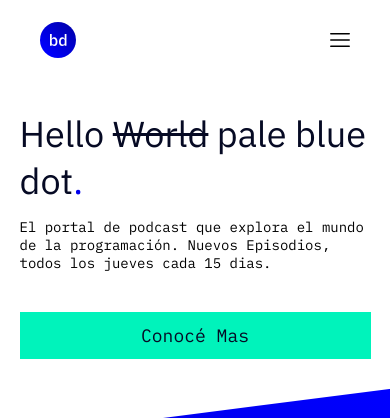
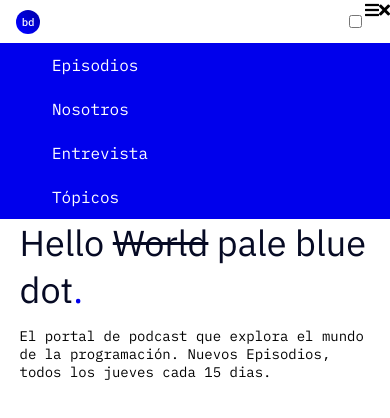
Before and after one commit to lina2435/landing_sprint1, a plain HTML site: page index.html in a window 390 px wide. Shown: the top 418 px of the page. Drawn offline with Linux system fonts and the light colour scheme; a script that the page names is missing.

Commit message:
penultimo cambio

```diff
--- a/index.html
+++ b/index.html
@@ -23,7 +23,42 @@
 </head>
 
 <body class="base">
-    <!--empezar cabezera---->
+    <header class="conteiner">
+
+        <div class="bd-logo">
+            <img src="landing-imagenes/icons/logo.svg" class="logo" alt="">
+        </div>
+        <input id="menu-check" type="checkbox">
+
+        <label for="menu-check">
+                <i class="fas fa-bars"></i>
+            </label>
+        <label for="menu-check">
+                <i class="fas fa-times"></i>
+            </label>
+
+
+        <nav class="menu-color">
+            <ul class="menu">
+                <li class="head1">
+                    <a href="#section-podcast">Episodios</a>
+                </li>
+
+                <li class="head1">
+                    <a href="#nosotros">Nosotros</a>
+                </li>
+                <li class="head1">
+                    <a href="#entrevista">Entrevista</a>
+                </li>
+                <li class="head1">
+                    <a href="#topicos">Tópicos</a>
+                </li>
+            </ul>
+        </nav>
+
+    </header>
+    <!--
+    empezar cabezera
     <header class="header">
         <img src="landing-imagenes/icons/logo.svg" class="logo" alt="">
         <nav class="menu menu--desktop">
@@ -43,8 +78,9 @@
                 </li>
             </ul>
         </nav>
-        <div id="menu_icon_burguer" class="menu-icon" onclick="abrir_cerrar_menu()">
-            <!-- <i class="fas fa-bars"></i> -->
+
+              <div id="menu_icon_burguer" class="menu-icon" onclick="abrir_cerrar_menu()">
+             <i class="fas fa-bars"></i>
             <svg version="1.1" id="Capa_1" xmlns="http://www.w3.org/2000/svg" xmlns:xlink="http://www.w3.org/1999/xlink" x="0px" y="0px" viewBox="0 0 512 512" style="enable-background:new 0 0 512 512;" xml:space="preserve">
                 <g>
                     <g>
@@ -67,6 +103,7 @@
 
             </svg>
         </div>
+
         <div id="close_icon" onclick="abrir_cerrar_menu()">
             <i class="fas fa-times"></i>
         </div>
@@ -88,6 +125,8 @@
             </li>
         </ul>
     </div>
+    -->
+
     <section class="landing-section">
         <div class="information">
             <h1 class="title">
@@ -104,6 +143,9 @@
 
 
     </section>
+
+
+
     <!--empezar episodios---->
 
     <section id="section-podcast">
--- a/js/menu.js
+++ /dev/null
@@ -1,23 +0,0 @@
-var menu_abierto = false
-
-function abrir_cerrar_menu() {
-    if (menu_abierto) {
-        document.getElementById("menu_mobile").style.display = "none";
-        // muestro hamburguesa
-        // oculto aspa
-        menu_abierto = false;
-        document.getElementById("menu_icon_burguer").style.display = "block";
-        document.getElementById("close_icon").style.display = "none";
-
-    } else {
-        document.getElementById("menu_mobile").style.display = "block";
-        // muestro aspa
-        // oculto hamburguesa
-        menu_abierto = true;
-        document.getElementById("close_icon").style.display = "block";
-        document.getElementById("menu_icon_burguer").style.display = "none";
-
-
-    }
-
-}
--- a/styles/header.css
+++ b/styles/header.css
@@ -1,4 +1,4 @@
-.logo {
+/*.logo {
     width: 36px;
     float: left;
 }
@@ -7,20 +7,86 @@
     float: left;
     list-style: none;
     padding: 10px;
+}*/
+
+.bd-logo {
+    flex: 1;
 }
 
-header {
-    padding: 0px;
-    display: flex;
-    align-items: center;
-    justify-content: space-between;
-    padding-left: 40px;
-    padding-right: 40px;
-    padding-top: 22px;
-    padding-bottom: 22px;
+.logo {
+    width: 36px;
 }
 
-.menu ul {
+.conteiner {
+    padding-left: 100px;
+    padding-top: 22px;
+    padding-right: 0px;
+    padding-bottom: 110px;
+    display: flex;
+    flex-wrap: wrap;
+}
+
+.menu {
+    flex-direction: row;
+    display: flex;
+}
+
+.head1 a {
+    color: #060A24;
+    font-size: 16px;
+}
+
+.menu a {
+    text-decoration: none;
+    padding-right: 24px;
+}
+
+.menu li a:hover {
+    color: #00F3BB;
+    text-decoration: line-through;
+    font-weight: 500;
+}
+
+.menu li {
+    margin-right: 20px;
+    font-size: 16px;
+    font-family: "IBM Plex Mono";
+}
+
+@media (max-width:600px) {
+    .menu {
+        flex-direction: column;
+        display: flex;
+        background-color: #0000EC;
+    }
+    .bd-logo {
+        padding: 10px 100px 5px 16px;
+    }
+    .logo {
+        width: 24px;
+    }
+    .head1 a {
+        color: #ffffff;
+        font-size: 16px;
+    }
+    .conteiner {
+        display: flex;
+        flex-wrap: wrap;
+    }
+    .menu li {
+        margin: 12px;
+    }
+    .conteiner {
+        padding: 0px;
+    }
+    .menu-color {
+        flex: 0 0 100%;
+    }
+    .menu-check {}
+}
+
+
+/*.menu ul {
     display: flex;
     flex-direction: row;
 }
@@ -73,4 +139,4 @@ header {
         width: 20px;
         height: 20px;
     }
-}
+} */
--- a/styles/helloworld.css
+++ b/styles/helloworld.css
@@ -5,6 +5,7 @@
     font-family: "IBM Plex Sans";
     font-weight: 400;
     margin-bottom: 0px;
+    margin: 0px;
 }
 
 .punto {
--- a/styles/origen.css
+++ b/styles/origen.css
@@ -42,7 +42,7 @@
         width: 260%;
         font-size: 14px;
         line-height: 22px;
-        font-family: " IBMPlexMono";
+        font-family: " IBM Plex Mono";
     }
     .titulo-origen {
         font-size: 36px;
--- a/vendors/font-awesome/attribution.js
+++ /dev/null
@@ -1,3 +0,0 @@
-console.log(`Font Awesome Free 5.15.3 by @fontawesome - https://fontawesome.com
-License - https://fontawesome.com/license/free (Icons: CC BY 4.0, Fonts: SIL OFL 1.1, Code: MIT License)
-`)
```
